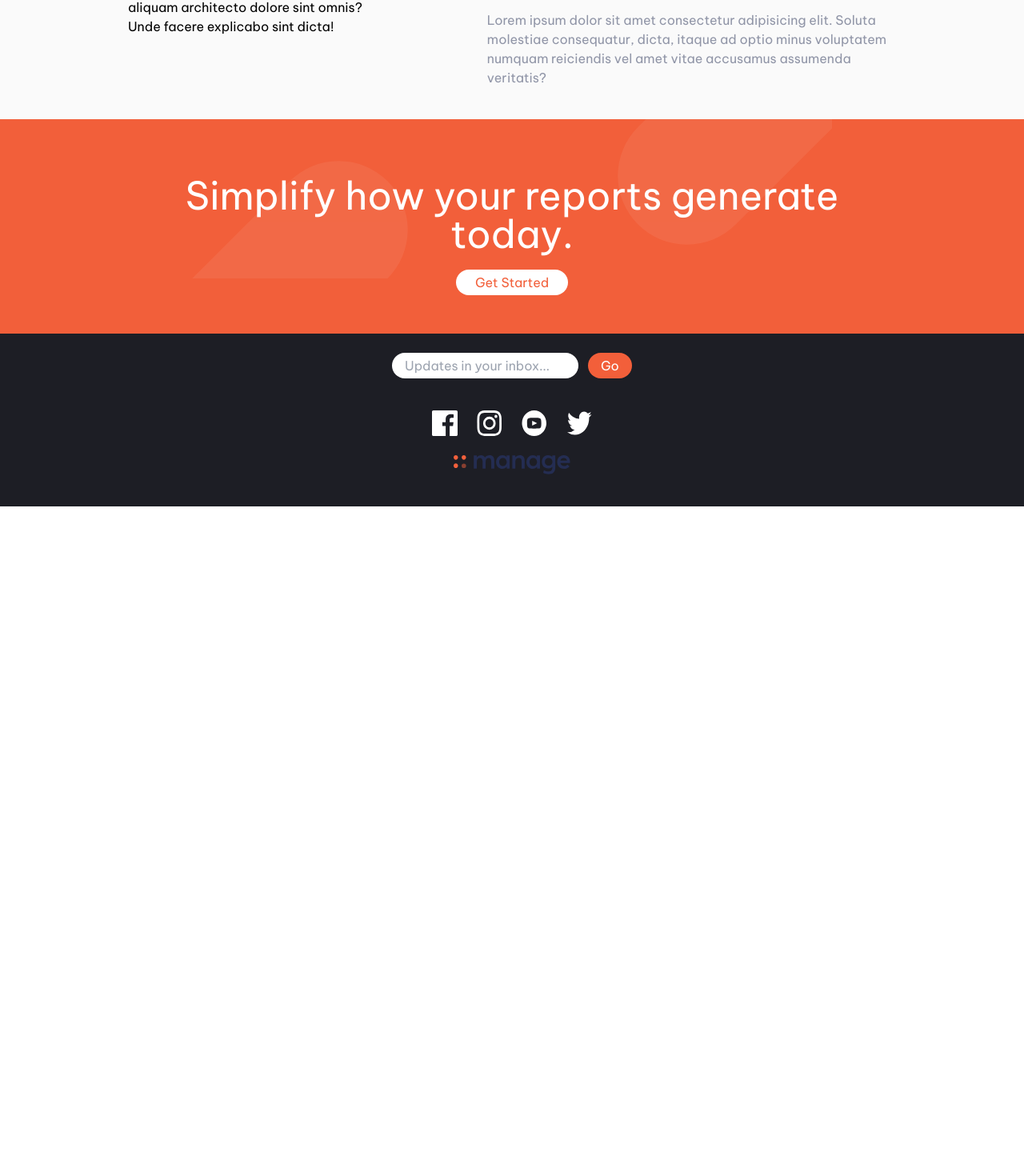
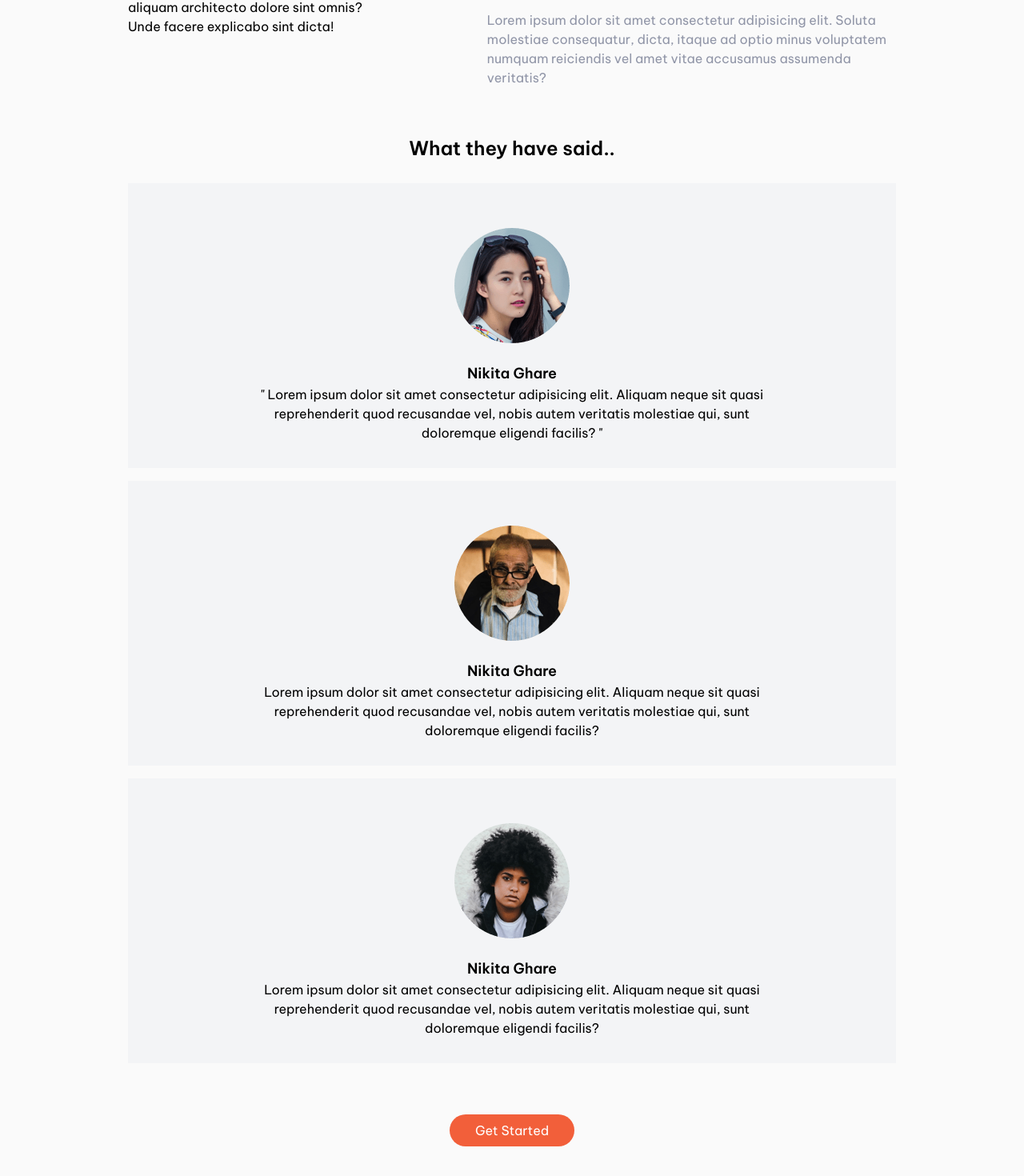
Before and after one commit to WiseyXD/Feedback-Analyzer, a React (Vite) app: page / in a window 1280 px wide. Shown: the part 993-2463 px from the top of the page at 80% size. Before the commit the page ends 1626 px from the top, so only its background shows below. Built offline with nearby package versions, Linux system fonts and the light colour scheme; the HTML template or start-up script is replaced by a standard one.

Commit message:
UI : CTA Section Done

```diff
--- a/src/Components/Body.jsx
+++ b/src/Components/Body.jsx
@@ -1,5 +1,8 @@
 import React from "react";
 import Illustration from "../assets/images/illustration-intro.svg";
+import Avatar from "../assets/images/avatar-anisha.png";
+import Avatar2 from "../assets/images/avatar-richard.png";
+import Avatar3 from "../assets/images/avatar-shanai.png";
 export default function Body() {
 	return (
 		<>
@@ -135,7 +138,57 @@ export default function Body() {
 					</div>
 				</div>
 			</div>
-			<div className="max-w-full "></div>
+			<div className="max-w-full w-3/4 mx-auto my-0 mt-6 flex flex-col items-center mb-7">
+				<h2 className="my-5 text-2xl font-semibold">
+					What they have said..
+				</h2>
+				<div className="flex flex-col xl:flex-row items-center xl:gap-7">
+					<div className="flex flex-col items-center py-8 my-2 bg-gray-100">
+						<img src={Avatar} alt="" className="my-6" />
+						<h3 className="text-lg font-semibold">Nikita Ghare</h3>
+						<p className="text-center w-2/3">
+							" Lorem ipsum dolor sit amet consectetur adipisicing
+							elit. Aliquam neque sit quasi reprehenderit quod
+							recusandae vel, nobis autem veritatis molestiae qui,
+							sunt doloremque eligendi facilis? "
+						</p>
+					</div>
+					<div className="flex flex-col items-center py-8 my-2 bg-gray-100">
+						<img src={Avatar2} alt="" className="my-6" />
+						<h3 className="text-lg font-semibold">Nikita Ghare</h3>
+						<p className="text-center w-2/3">
+							Lorem ipsum dolor sit amet consectetur adipisicing
+							elit. Aliquam neque sit quasi reprehenderit quod
+							recusandae vel, nobis autem veritatis molestiae qui,
+							sunt doloremque eligendi facilis?
+						</p>
+					</div>
+					<div className="flex flex-col items-center py-8 my-2 bg-gray-100 ">
+						<img src={Avatar3} alt="" className="my-6" />
+						<h3 className="text-lg font-semibold">Nikita Ghare</h3>
+						<p className="text-center w-2/3">
+							Lorem ipsum dolor sit amet consectetur adipisicing
+							elit. Aliquam neque sit quasi reprehenderit quod
+							recusandae vel, nobis autem veritatis molestiae qui,
+							sunt doloremque eligendi facilis?
+						</p>
+					</div>
+				</div>
+				<button
+					className="
+					bg-brightRed
+					hover:bg-brightRedLight
+					text-white
+					px-8
+					py-2
+					rounded-full
+					my-14
+					cursor-pointer
+					"
+				>
+					Get Started
+				</button>
+			</div>
 			<div className="w-full bg-brightRed py-12 finalSection">
 				<div className="max-w-full w-3/4 mx-auto my-0 mt-6">
 					<div className="flex flex-col text-center">
```
